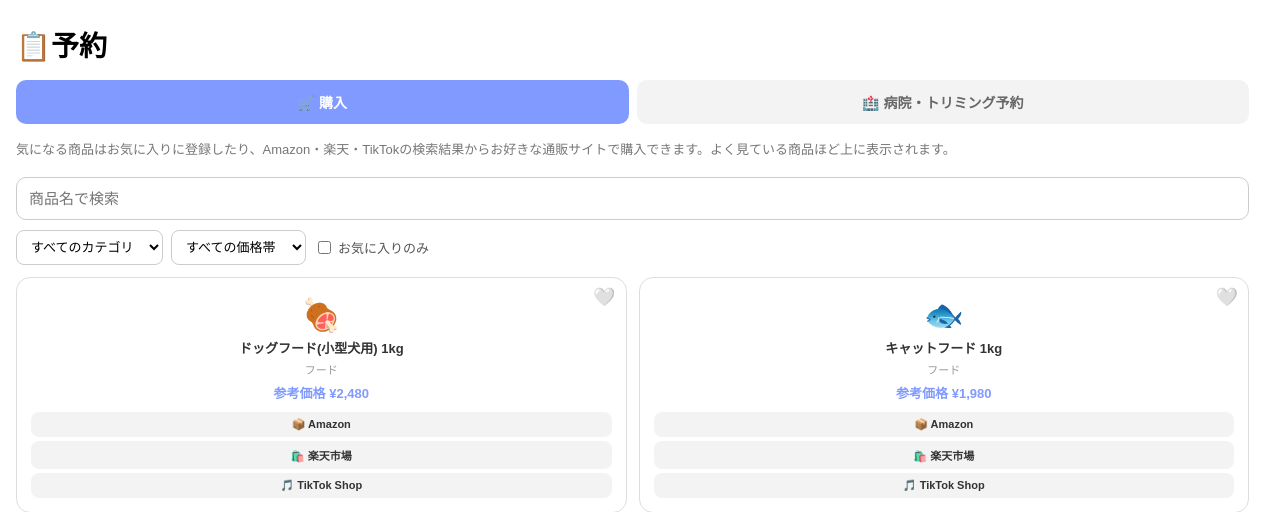
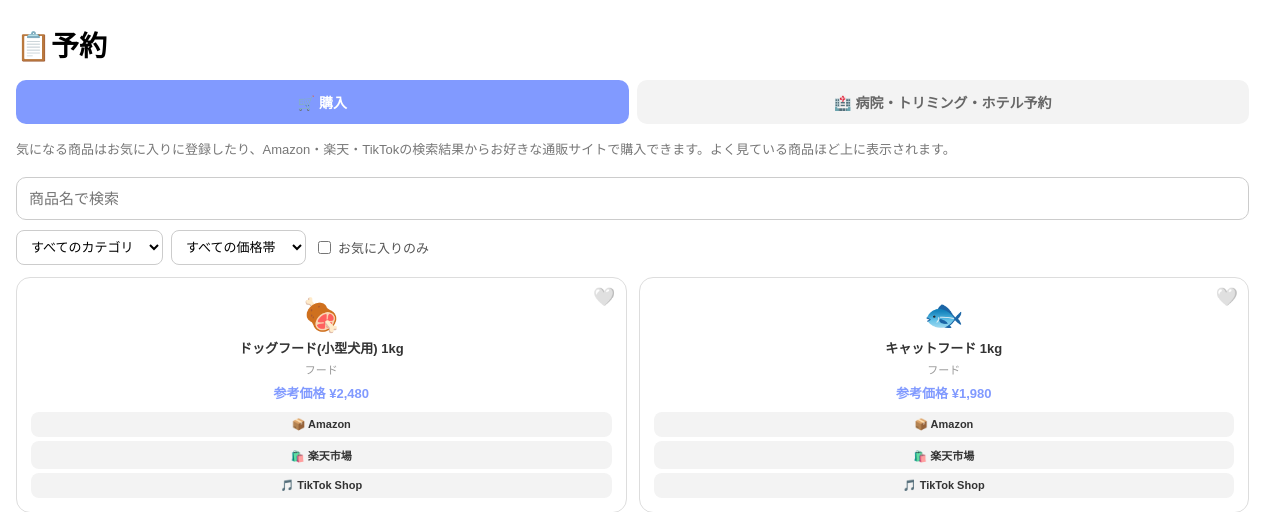
Before and after one commit to MKome00/Hackathon_TeamTyodai, a Flask app: page /reservation in a window 1280 px wide. Shown: the top 512 px of the page. Run offline with Flask 3, Linux system fonts and the light colour scheme; data that the repository does not hold is empty.

Commit message:
ペットホテル追加

```diff
--- a/app.py
+++ b/app.py
@@ -183,6 +183,7 @@ CALENDAR_CATEGORY_LABELS = {  # calendar_eventsテーブルの英語カテゴリ
 
     "hospital": "病院",
     "trimming": "トリミング",
+    "hotel": "ホテル",
     "other": "その他",
 
 }  # カレンダー種類名の変換表を終了する
@@ -191,6 +192,7 @@ CALENDAR_CATEGORY_ICONS = {  # calendar_eventsテーブルの英語カテゴリ
 
     "hospital": "🏥",
     "trimming": "✂️",
+    "hotel": "🏡",
     "other": "📝",
 
 }  # カレンダー種類の絵文字の定義を終了する
@@ -1398,6 +1400,8 @@ def calendar():  # カレンダー画面の表示と予定追加を行う関数
             "hospital",  # 病院
 
             "trimming",  # トリミング
+
+            "hotel" # ホテル
 
             "other"  # その他
 
@@ -1583,6 +1587,8 @@ def calendar():  # カレンダー画面の表示と予定追加を行う関数
         "hospital": "病院",
 
         "trimming": "トリミング",
+
+        "hotel": "ホテル",
 
         "other": "その他"
 
@@ -1974,6 +1980,14 @@ FACILITY_POOL = [  # 病院・トリミングサロン予約デモで表示す
         "id": 4, "icon": "✂️", "category": "trimming", "name": "Pet Beauty MOMO",
         "area": "石橋駅から徒歩9分", "description": "大型犬から小動物まで対応可能なトリミングサロン。"
     },
+    {
+        "id": 5, "icon": "🏡", "category": "hotel", "name": "ワンニャン ペットホテル",
+        "area": "長崎駅から徒歩5分", "description": "24時間スタッフ常駐。広々とした個室でお預かりします。"
+    },
+    {
+        "id": 6, "icon": "🏡", "category": "hotel", "name": "アニマルペットホテル",
+        "area": "現川駅から徒歩13分", "description": "安心安全の環境。お手軽に預けられます。"
+    },
 
 ]  # 施設一覧の定義を終了する
 
--- a/templates/reservation.html
+++ b/templates/reservation.html
@@ -45,7 +45,7 @@
 
             <button type="button" class="reservation-tab active" data-target="reservation-panel-shop">🛒 購入</button> <!-- 購入タブへ切り替えるボタン -->
 
-            <button type="button" class="reservation-tab" data-target="reservation-panel-book">🏥 病院・トリミング予約</button> <!-- 予約タブへ切り替えるボタン -->
+            <button type="button" class="reservation-tab" data-target="reservation-panel-book">🏥 病院・トリミング・ホテル予約</button> <!-- 予約タブへ切り替えるボタン -->
 
         </div> <!-- タブのボタン領域を終了する -->
 
```
